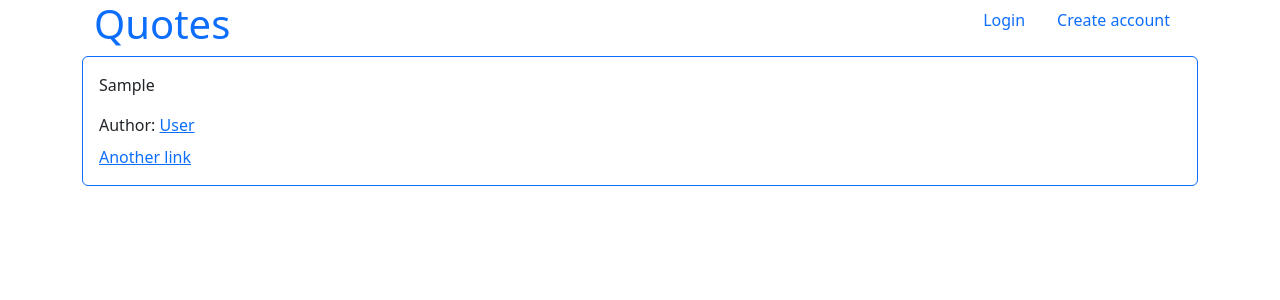
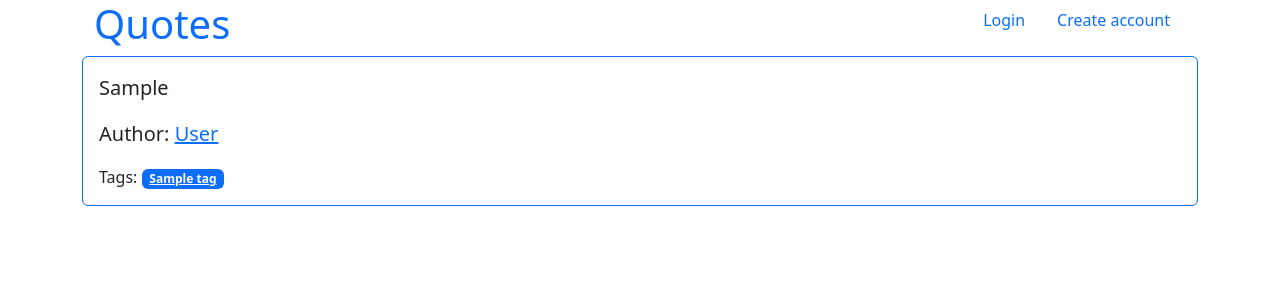
Before and after one commit to Serhix/module210, a Django app: page / in a window 1280 px wide. Shown: the top 300 px of the page. Run offline with Django 4.2, Linux system fonts and the light colour scheme; tables that the repository leaves empty hold one stand-in row (values such as "Sample post").

Commit message:
list tags
add tags to quote on index
next step -> add app for user

```diff
--- a/quotes/quoteapp/templates/quoteapp/index.html
+++ b/quotes/quoteapp/templates/quoteapp/index.html
@@ -6,10 +6,15 @@
 
 <div class="card border-primary mb-3">
     <div class="card-body">
+        <blockquote class="blockquote">
         <p class="card-text"> {{ quote.quote }} </p>
-        <span> Author: <a href="#" >{{ quote.author }}</a></span>
-        <h1></h1>
-        <a href="#" >Another link</a>
+        <span> Author: <a href="#">{{ quote.author.fullname }}</a></span>
+        </blockquote>
+        <p class="card-text">Tags:
+            {% for tag in quote.tags.all %}
+            <a href="#" class="badge bg-primary">{{ tag.name }}</a>
+            {% endfor %}
+        </p>
     </div>
 </div>
 
--- a/quotes/quoteapp/views.py
+++ b/quotes/quoteapp/views.py
@@ -8,8 +8,9 @@ from .models import Tag, Author, Quote
 def main(request):
     quotes = Quote.objects.all()
     authors = Author.objects.all()
+    tags = Tag.objects.all()
 
-    return render(request, 'quoteapp/index.html', {"quotes": quotes})
+    return render(request, 'quoteapp/index.html', {"quotes": quotes, "tag": tags})
 
 
 def tag(request):
```
